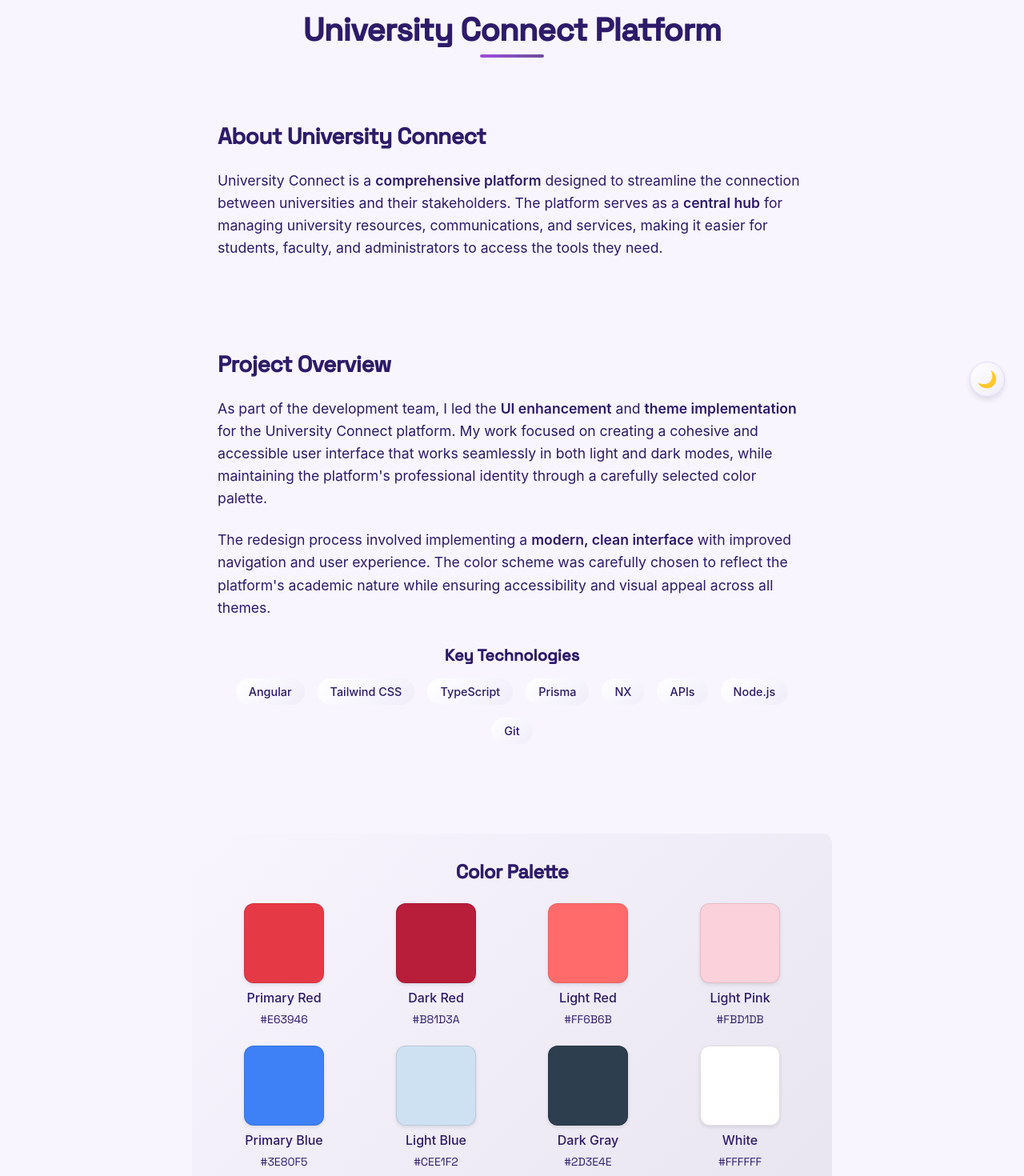
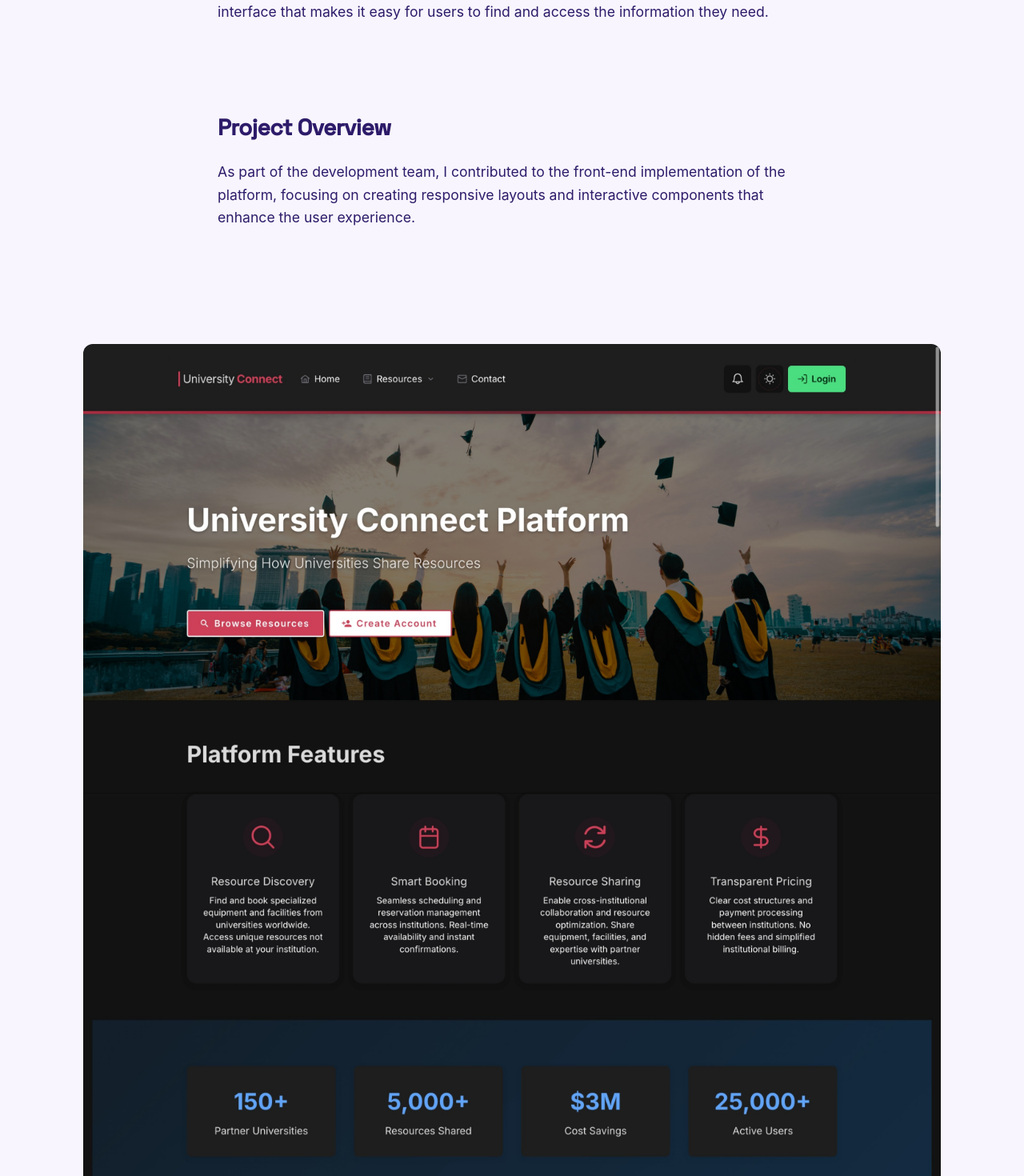
Before and after one commit to LizAtkins/liz-portfolio-2025, a React (Vite) app: page /liz-portfolio-2025/university-connect in a window 1280 px wide. Shown: the part 280-1750 px from the top of the page at 80% size. Built offline with nearby package versions, Linux system fonts and the light colour scheme.

Commit message:
feat: remove light mode and set dark mode as default

```diff
--- a/src/App.jsx
+++ b/src/App.jsx
@@ -2,7 +2,6 @@ import { BrowserRouter as Router, Routes, Route, Link, useLocation } from 'react
 import { useEffect, useState } from 'react';
 import { FaGithub, FaLinkedin, FaEnvelope } from 'react-icons/fa';
 import ProjectCard from './components/ProjectCard';
-import ThemeToggle from './components/common/ThemeToggle';
 import FadeInSection from './components/common/FadeInSection';
 import SparkleTrail from './components/common/SparkleTrail';
 import ContactForm from './components/ContactForm';
@@ -222,15 +221,14 @@ function App() {
             </main>
 
             <Footer setIsContactFormOpen={setIsContactFormOpen} />
-            <ThemeToggle />
             <ContactForm
               isOpen={isContactFormOpen}
               onClose={() => setIsContactFormOpen(false)}
             />
           </div>
         } />
+        <Route path="/university-connect" element={<UniversityConnect />} />
         <Route path="/social-media-campaign" element={<SocialMediaCampaign />} />
-        <Route path="/university-connect" element={<UniversityConnect />} />
       </Routes>
     </Router>
   );
--- a/src/context/ThemeContext.jsx
+++ b/src/context/ThemeContext.jsx
@@ -1,24 +1,14 @@
-import React, { createContext, useContext, useState, useEffect } from 'react';
+import React, { createContext, useContext, useEffect } from 'react';
 
 const ThemeContext = createContext();
 
 export const ThemeProvider = ({ children }) => {
-  const [theme, setTheme] = useState(() => {
-    const savedTheme = localStorage.getItem('theme');
-    return savedTheme || 'light';
-  });
-
   useEffect(() => {
-    localStorage.setItem('theme', theme);
-    document.documentElement.setAttribute('data-theme', theme);
-  }, [theme]);
-
-  const toggleTheme = () => {
-    setTheme(prevTheme => prevTheme === 'light' ? 'dark' : 'light');
-  };
+    document.documentElement.setAttribute('data-theme', 'dark');
+  }, []);
 
   return (
-    <ThemeContext.Provider value={{ theme, toggleTheme }}>
+    <ThemeContext.Provider value={{ theme: 'dark' }}>
       {children}
     </ThemeContext.Provider>
   );
--- a/src/pages/UniversityConnect.jsx
+++ b/src/pages/UniversityConnect.jsx
@@ -2,15 +2,11 @@ import { useEffect } from 'react';
 import { Link } from 'react-router-dom';
 import FadeInSection from '../components/common/FadeInSection';
 import SparkleTrail from '../components/common/SparkleTrail';
-import ThemeToggle from '../components/common/ThemeToggle';
 import ucHomepage from '../assets/img/uc_homepage.jpeg';
 
 const UniversityConnect = () => {
   useEffect(() => {
-    // Initialize theme
-    const savedTheme = localStorage.getItem('theme') || 'light';
-    document.documentElement.classList.remove('theme-light', 'theme-dark');
-    document.documentElement.classList.add(`theme-${savedTheme}`);
+    document.documentElement.setAttribute('data-theme', 'dark');
   }, []);
 
   return (
@@ -29,103 +25,25 @@ const UniversityConnect = () => {
         </FadeInSection>
       </header>
 
-      <main className="chapters">
+      <main>
         <FadeInSection>
-          <section className="chapter" id="university-connect">
-            <div className="chapter-header">
-              <span className="chapter-number">Web Development</span>
-              <h2>University Connect Platform</h2>
-            </div>
+          <section className="platform-intro">
+            <h3>University Connect Platform</h3>
+            <p>
+              A comprehensive platform designed to streamline communication and resource sharing between universities and their students.
+              The platform features a modern, intuitive interface that makes it easy for users to find and access the information they need.
+            </p>
+          </section>
 
-            <div className="platform-intro">
-              <h3>About University Connect</h3>
-              <p>
-                University Connect is a <strong>comprehensive platform</strong> designed to streamline the connection between
-                universities and their stakeholders. The platform serves as a <strong>central hub</strong> for managing
-                university resources, communications, and services, making it easier for students, faculty,
-                and administrators to access the tools they need.
-              </p>
-            </div>
-
-            <div className="platform-overview">
+          <section className="platform-overview">
             <h3>Project Overview</h3>
             <p>
-                As part of the development team, I led the <strong>UI enhancement</strong> and <strong>theme implementation</strong> for the
-                University Connect platform. My work focused on creating a cohesive and accessible user
-                interface that works seamlessly in both light and dark modes, while maintaining the
-                platform's professional identity through a carefully selected color palette.
+              As part of the development team, I contributed to the front-end implementation of the platform,
+              focusing on creating responsive layouts and interactive components that enhance the user experience.
             </p>
-              <p>
-                The redesign process involved implementing a <strong>modern, clean interface</strong> with improved
-                navigation and user experience. The color scheme was carefully chosen to reflect the
-                platform's academic nature while ensuring accessibility and visual appeal across all
-                themes.
-              </p>
-              <div className="tech-stack">
-                <h4>Key Technologies</h4>
-                <div className="tech-buttons">
-                  <span className="tech-button">Angular</span>
-                  <span className="tech-button">Tailwind CSS</span>
-                  <span className="tech-button">TypeScript</span>
-                  <span className="tech-button">Prisma</span>
-                  <span className="tech-button">NX</span>
-                  <span className="tech-button">APIs</span>
-                  <span className="tech-button">Node.js</span>
-                  <span className="tech-button">Git</span>
-                </div>
-              </div>
-            </div>
+          </section>
 
-            <div className="platform-content">
           <div className="platform-grid">
-                <div className="platform-details">
-                  <div className="color-palette">
-                    <h3>Color Palette</h3>
-                    <div className="color-swatches">
-                      <div className="color-swatch">
-                        <div className="swatch uc-primary-red"></div>
-                        <span className="color-name">Primary Red</span>
-                        <span className="color-hex">#E63946</span>
-                      </div>
-                      <div className="color-swatch">
-                        <div className="swatch uc-dark-red"></div>
-                        <span className="color-name">Dark Red</span>
-                        <span className="color-hex">#B81D3A</span>
-                      </div>
-                      <div className="color-swatch">
-                        <div className="swatch uc-light-red"></div>
-                        <span className="color-name">Light Red</span>
-                        <span className="color-hex">#FF6B6B</span>
-                      </div>
-                      <div className="color-swatch">
-                        <div className="swatch uc-light-pink"></div>
-                        <span className="color-name">Light Pink</span>
-                        <span className="color-hex">#FBD1DB</span>
-                      </div>
-                      <div className="color-swatch">
-                        <div className="swatch uc-primary-blue"></div>
-                        <span className="color-name">Primary Blue</span>
-                        <span className="color-hex">#3E80F5</span>
-                      </div>
-                      <div className="color-swatch">
-                        <div className="swatch uc-light-blue"></div>
-                        <span className="color-name">Light Blue</span>
-                        <span className="color-hex">#CEE1F2</span>
-                      </div>
-                      <div className="color-swatch">
-                        <div className="swatch uc-dark-gray"></div>
-                        <span className="color-name">Dark Gray</span>
-                        <span className="color-hex">#2D3E4E</span>
-                      </div>
-                      <div className="color-swatch">
-                        <div className="swatch uc-white"></div>
-                        <span className="color-name">White</span>
-                        <span className="color-hex">#FFFFFF</span>
-                      </div>
-                    </div>
-                  </div>
-                </div>
-
             <div className="platform-showcase">
               <div className="platform-image">
                 <img
@@ -139,12 +57,8 @@ const UniversityConnect = () => {
               </div>
             </div>
           </div>
-            </div>
-          </section>
         </FadeInSection>
       </main>
-
-      <ThemeToggle />
     </div>
   );
 };
```
Also changed, not shown: src/pages/SocialMediaCampaign.jsx (+13 -65 lines). Lines whose indentation alone changed are shown as unchanged.
